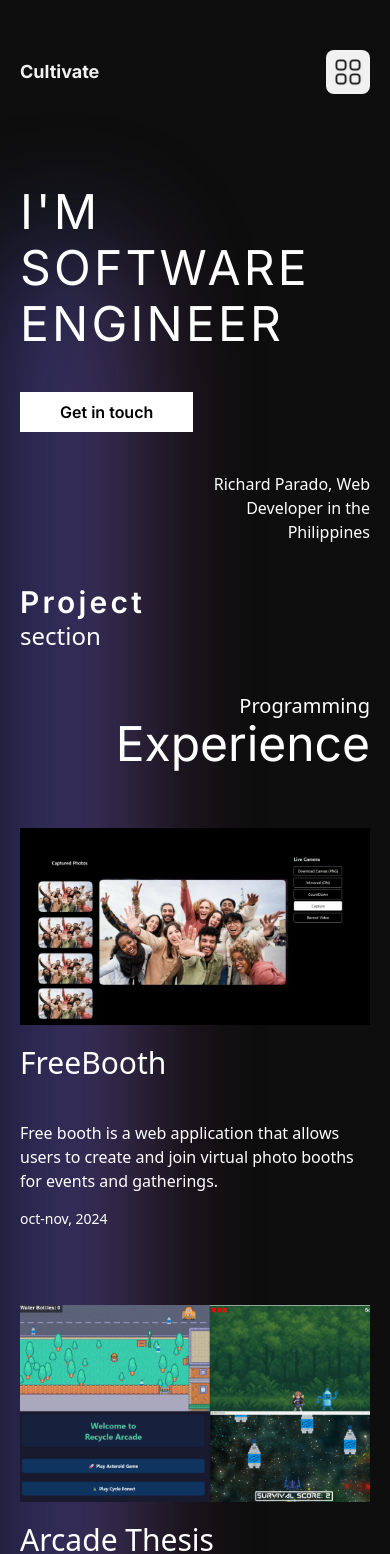
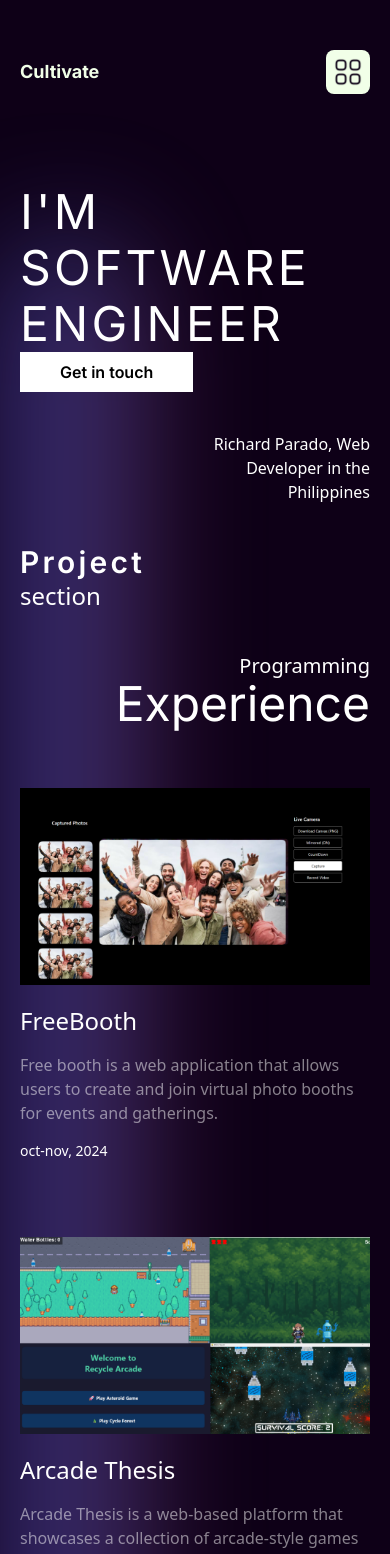
Before and after one commit to RichardPharads/portfolioWebsite, a React (Vite) app: page / in a window 390 px wide. Shown: the top 1554 px of the page. Built offline with nearby package versions, Linux system fonts and the light colour scheme.

Commit message:
added framer motion

```diff
--- a/package.json
+++ b/package.json
@@ -10,6 +10,7 @@
     "preview": "vite preview"
   },
   "dependencies": {
+    "framer-motion": "^12.23.26",
     "react": "^18.3.1",
     "react-dom": "^18.3.1"
   },
--- a/src/App.jsx
+++ b/src/App.jsx
@@ -6,6 +6,8 @@ import Project from './Project.jsx'
 import Designing from './Designing.jsx'
 import Skills from './Skills.jsx'
 import Contact from './Contact.jsx'
+import MotionWrapper from './components/MotionWrapper'
+import { motion } from 'framer-motion'
 const App = () => {
   const homeRef = useRef(null)
   const contactRef = useRef(null);
@@ -19,18 +21,26 @@ const App = () => {
 
   return (
     <>
-      <div className='m-auto max-w-7xl px-5 py-10 relative' ref={homeRef}>
+      <div className='m-auto max-w-7xl px-5 py-10 relative  ' ref={homeRef}>
         <NavBar
         homeScroll={() => scrollTo(homeRef)}
         projScroll={() => scrollTo(projectRef)}
         desigScroll={() => scrollTo(designRef)}
         skillsScroll={() => scrollTo(skillsRef)}
         contactScroll={() => scrollTo(contactRef)} />
+
         <Hero  contactScroll={() => scrollTo(contactRef)} />
+
         {/* <About/> */}
-        <Project ref={projectRef}  />
+        <MotionWrapper>
+        <Project ref={projectRef} />
+        </MotionWrapper>
+        <MotionWrapper>
         <Designing ref={designRef}/>
+        </MotionWrapper>
+        <MotionWrapper>
         <Skills ref={skillsRef}/>
+        </MotionWrapper>
         <h2 className='tracking-heroSpacing font-inter font-semibold text-3xl'>Contact</h2>
         <h3 className='text-2xl'>section</h3>
 
--- a/src/Contact.jsx
+++ b/src/Contact.jsx
@@ -5,8 +5,8 @@ import linkedin from './assets/linkedIn.png'
 
 const Contact = React.forwardRef((_, ref) => {
   return (
-    <div className='pt-20' ref={ref}>
-      <div className='w-full h-screen bg-redBg flex flex-col px-10 gap-32 justify-center'>
+    <div className='pt-20 relative ' ref={ref}>
+      <div className='w-full h-screen bg-inherit flex flex-col px-10 gap-32 justify-center'>
         <div className='font-inter font-bold'>
           <p>Richard Parado</p>
           <p>Antipolo City Rizal, Philippines</p>
@@ -15,10 +15,10 @@ const Contact = React.forwardRef((_, ref) => {
 
         <div className='ml-auto'>
           <h3 className='font-inter font-medium text-md hover:text-red-300 md:text-2xl'>
-            Get in <span className='font-inter text-6xl md:text-9xl font-bold hover:font-thin duration-500 ease-in-out cursor-grab hover:text-white'>touch</span>
+            Get in <span className='font-inter text-6xl md:text-9xl font-bold hover:font-thin duration-500 ease-in-out cursor-grab hover:text-white z-50'>touch</span>
           </h3>
         </div>
-
+          <div className="w-1/4 h-1/4 bg-gradient-to-r from-purple-500 via-purple-300 to-pink-500 rounded-full blur-[100px] absolute bottom-0 right-0 filter animate-pulse z-0 overflow-hidden"></div>
         <div className='flex gap-1'>
           <a href="https://mail.google.com/mail/u/2/#inbox?compose=VpCqJSBBDrQRcxKcXNpTHqNKBMGHbsGNPhMdLzSVNFmqTtWJKqgCgcspcLdkkjQlszmXtRb" target='_blank' rel="noopener noreferrer">
             <span className='w-10 h-10 bg-white grid place-items-center rounded-md'>
@@ -38,6 +38,7 @@ const Contact = React.forwardRef((_, ref) => {
             </span>
           </a>
         </div>
+
       </div>
     </div>
   )
--- a/src/Designing.jsx
+++ b/src/Designing.jsx
@@ -5,7 +5,7 @@ import { forwardRef } from 'react'
 
 const Designing = forwardRef((props, ref) => {
   return (
-    <div className='' ref={ref}>
+    <div className='className="overflow-x-hidden"' ref={ref}>
       <div className='text-right my-20'>
         <h4 className='text-xl font-light md:text-3xl'>Experience of</h4>
         <h2 className='font-inter text-5xl md:text-8xl'>Designing</h2>
--- a/src/Hero.jsx
+++ b/src/Hero.jsx
@@ -1,13 +1,16 @@
 import React, { forwardRef } from 'react'
 import ScrollTracker from './hooks/ViewTracker'
+import MotionWrapper from './components/MotionWrapper'
 const Hero = forwardRef(({contactScroll }, ref) => {
   const {scrollY} = ScrollTracker()
   return (
     <div className='w-full' ref={ref}>
       <div>
         <div className='flex flex-col  gap-10 '>
+          <MotionWrapper>
           <h1 className='font-inter text-5xl sm-text-6xl md:text-7xl lg:text-8xl uppercase leading-heroLine tracking-heroSpacing text-left'>i'm  <br />Software <br /> Engineer </h1>
           <button className='bg-white text-black py-2 px-10 w-fit font-inter font-semibold' onClick={contactScroll}> Get in touch</button>
+          </MotionWrapper>
         </div>
           <div className="w-32 h-full bg-gradient-to-r from-purple-800 via-blue-500 to-pink-500 rounded-full blur-3xl absolute top-60 left-0 -z-10 filter animate-hue-spin animate-pulse"></div>
          <h2 className='text-right py-10'>Richard Parado, Web <br /> Developer in the  <br />Philippines </h2>
--- a/src/Project.jsx
+++ b/src/Project.jsx
@@ -2,7 +2,7 @@ import React from 'react'
 import ProjectCard from './components/ProjectCard.jsx'
 import projectDetails from './data/projectData.js'
 import { forwardRef } from 'react'
-const Project = forwardRef(({projectRef}, ref) => {
+const Project = forwardRef(({props}, ref) => {
 
   function createProjectCard(data){
    return  <ProjectCard
@@ -17,7 +17,7 @@ const Project = forwardRef(({projectRef}, ref) => {
 
 
   return (
-    <div className='m-auto' ref={ref}>
+    <div className='m-auto className="overflow-x-hidden"' ref={ref}>
       <div className=''>
         <h2 className='tracking-heroSpacing font-inter font-semibold text-3xl'>Project</h2>
         <h3 className='text-2xl'>section</h3>
--- a/src/Skills.jsx
+++ b/src/Skills.jsx
@@ -22,7 +22,7 @@ const Skills = forwardRef((props, ref) => {
   }
 
   return (
-    <div ref={ref}>
+    <div ref={ref} className='className="overflow-x-hidden"'>
      <div className='py-20'>
         <h2 className='tracking-heroSpacing font-inter font-semibold text-3xl'>Skills</h2>
         <h3 className='text-2xl'>section</h3>
--- /dev/null
+++ b/src/components/MotionWrapper.jsx
@@ -0,0 +1,17 @@
+import { motion } from "framer-motion";
+
+const MotionWrapper = ({ children }) => {
+  return (
+    <motion.div
+      className="overflow-x-hidden"
+      initial={{ opacity: 0, x: 100 }}
+      whileInView={{ opacity: 1, x: 0 }}
+      viewport={{ once: false, amount: 0.2 }}
+      transition={{ duration: 0.5, ease: "easeInOut" }}
+    >
+      {children}
+    </motion.div>
+  );
+};
+
+export default MotionWrapper;
--- a/src/components/ProjectCard.jsx
+++ b/src/components/ProjectCard.jsx
@@ -1,16 +1,26 @@
 import React from 'react'
+const ProjectCard = (props) => {
+  const [hoverState, setHoverState] = React.useState(false);
+  const handleMouseEnter = () => {
+    setHoverState(true);
+  }
 
-const ProjectCard = (props) => {
   return (
-    <div key={props.id} className='w-full md:w-5/12'>
-      <div className='relative w-full bg-purple-500/5 backdrop-blur-lg my-5' style={{ paddingBottom: '56.25%' /* 16:9 aspect ratio */ }}>
-        <img className='absolute items-center w-full h-full object-cover hover:scale-90 duration-300 cursor-crosshair' src={props.image} alt={props.title} />
+    <div key={props.id} className='w-full md:w-5/12 '>
+      <div className='relative w-full bg-purple-500/5 backdrop-blur-lg my-5' onMouseEnter={handleMouseEnter}
+       onMouseLeave={() => setHoverState(false)} style={{ paddingBottom: '56.25%' /* 16:9 aspect ratio */ }}>
+        {hoverState && (
+          <div className='absolute w-full h-full bg-black/50 z-10 flex items-center justify-center text-white text-2xl'>
+            View Project
+          </div>
+        )}
+        <img className={`absolute items-center w-full h-full object-cover ${hoverState ? 'blur-sm scale-90' : ''} duration-300 cursor-crosshair`} src={props.image} alt={props.title} />
       </div>
 
-      <div className='flex justify-between gap-10 flex-col lg:flex-row'>
-        <h2 className='text-3xl'>{props.title}</h2>
+      <div className='flex justify-between gap-4 flex-col lg:flex-row'>
+        <h2 className='text-2xl'>{props.title}</h2>
         <div className='lg:text-right'>
-          <p className=''>{props.detail}</p>
+          <p className='opacity-50'>{props.detail}</p>
           <p className='text-sm font-light py-4'>{props.date}</p>
         </div>
       </div>
--- a/src/styles/index.css
+++ b/src/styles/index.css
@@ -3,7 +3,7 @@
 @tailwind utilities;
 
 html {
-  background-color: #0e0e0e;
+  background-color: #0e0017;
   color: white;
   scroll-behavior: smooth;
 }
```
Also changed, not shown: src/main.jsx (+8 -8 lines), 1 other file (tests, documents, lock files or other folders).
